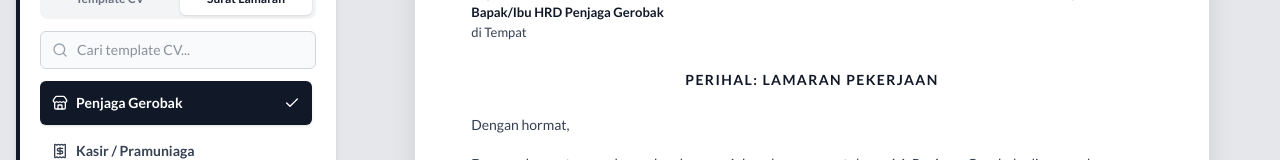
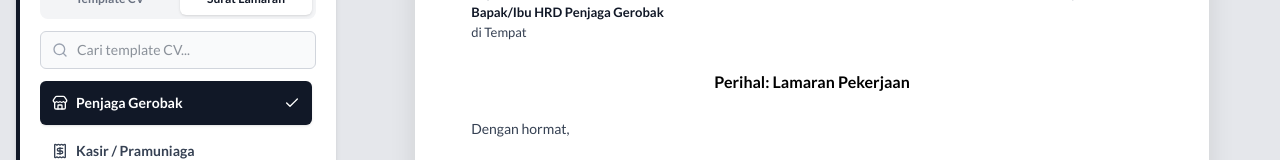
Before and after one commit to muhamadikhsandev/cervia, a Vue app: page / in a window 1280 px wide. Both pictures are taken after a click on the button "Surat Lamaran". Shown: the part 231-391 px from the top of the page. Built offline with nearby package versions, Linux system fonts and the light colour scheme.

Commit message:
update 5

```diff
--- a/src/components/templates/CoverLetter.vue
+++ b/src/components/templates/CoverLetter.vue
@@ -94,7 +94,7 @@ const letter = computed(() => letters[props.templateId] || letters.gerobak);
 </script>
 
 <template>
-  <article class="cover-letter-page w-full min-h-full bg-white px-6 py-24 md:px-14 md:py-12 text-gray-700">
+  <article class="cover-letter-page w-full min-h-full bg-white px-6 pt-[4.5rem] pb-8 md:px-14 md:py-12 text-gray-700">
     <header class="border-b-2 border-cv-dark pb-5 mb-7">
       <div class="flex items-start justify-between gap-6">
         <div class="min-w-0">
@@ -115,7 +115,10 @@ const letter = computed(() => letters[props.templateId] || letters.gerobak);
       <div contenteditable="true" class="flex items-center gap-1 text-right text-gray-500"><CalendarDays class="w-3.5 h-3.5" /> {{ new Date().toLocaleDateString('id-ID', { day: 'numeric', month: 'long', year: 'numeric' }) }}</div>
     </div>
 
-    <h2 contenteditable="true" class="font-lato font-bold text-center text-cv-dark tracking-widest uppercase text-sm mb-6">Perihal: Lamaran Pekerjaan</h2>
+    <h2
+      contenteditable="true"
+      class="font-lato font-bold text-center tracking-normal text-base text-black mb-6"
+    >{{ letter.role === 'Direct Sales' ? 'Perihal: Training Direct Sales' : 'Perihal: Lamaran Pekerjaan' }}</h2>
     <section contenteditable="true" class="text-[14px] leading-relaxed text-justify space-y-4">
       <p>Dengan hormat,</p>
       <p>{{ letter.opening }}</p>
```
